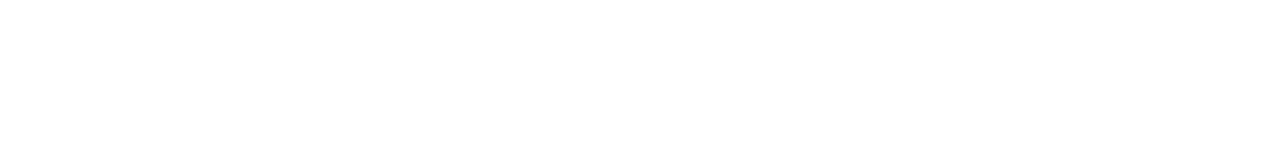
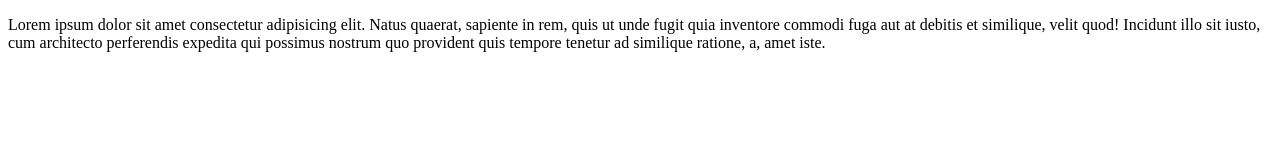
Before and after one commit to Joe-kodehode/HTML-CSS-assignment-1, a plain HTML site: page index.html in a window 1280 px wide. Drawn offline with Linux system fonts and the light colour scheme.

Commit message:
added intro paragraph

```diff
--- a/index.html
+++ b/index.html
@@ -5,5 +5,13 @@
     <meta name="viewport" content="width=device-width, initial-scale=1.0" />
     <title>Document</title>
   </head>
-  <body></body>
+  <body>
+    <p>
+      Lorem ipsum dolor sit amet consectetur adipisicing elit. Natus quaerat,
+      sapiente in rem, quis ut unde fugit quia inventore commodi fuga aut at
+      debitis et similique, velit quod! Incidunt illo sit iusto, cum architecto
+      perferendis expedita qui possimus nostrum quo provident quis tempore
+      tenetur ad similique ratione, a, amet iste.
+    </p>
+  </body>
 </html>
```
